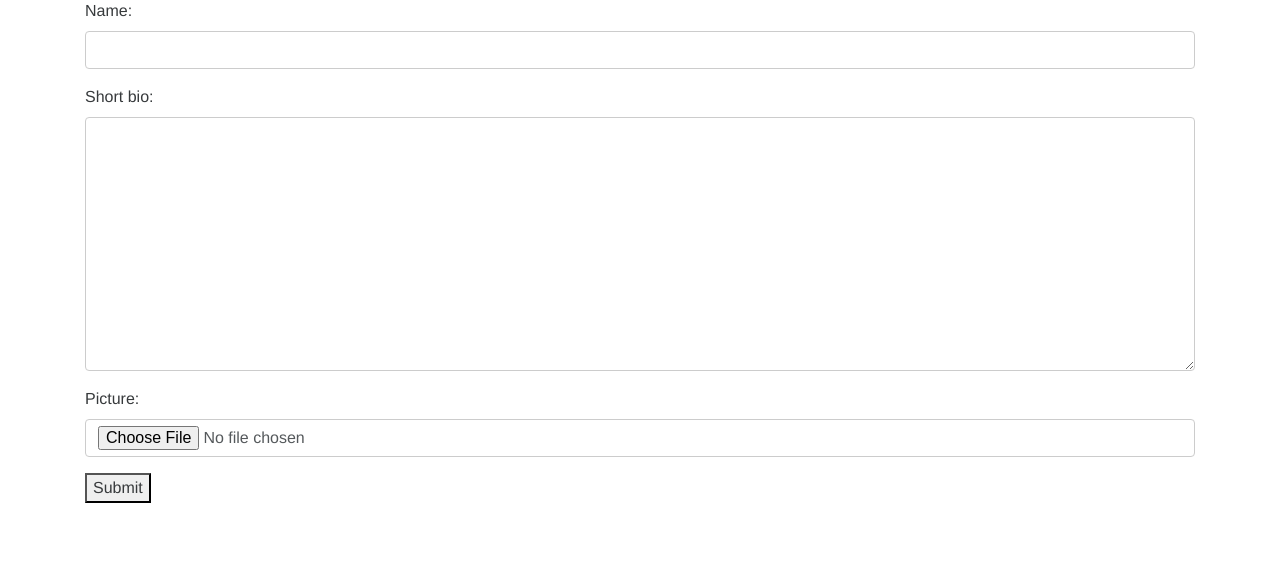
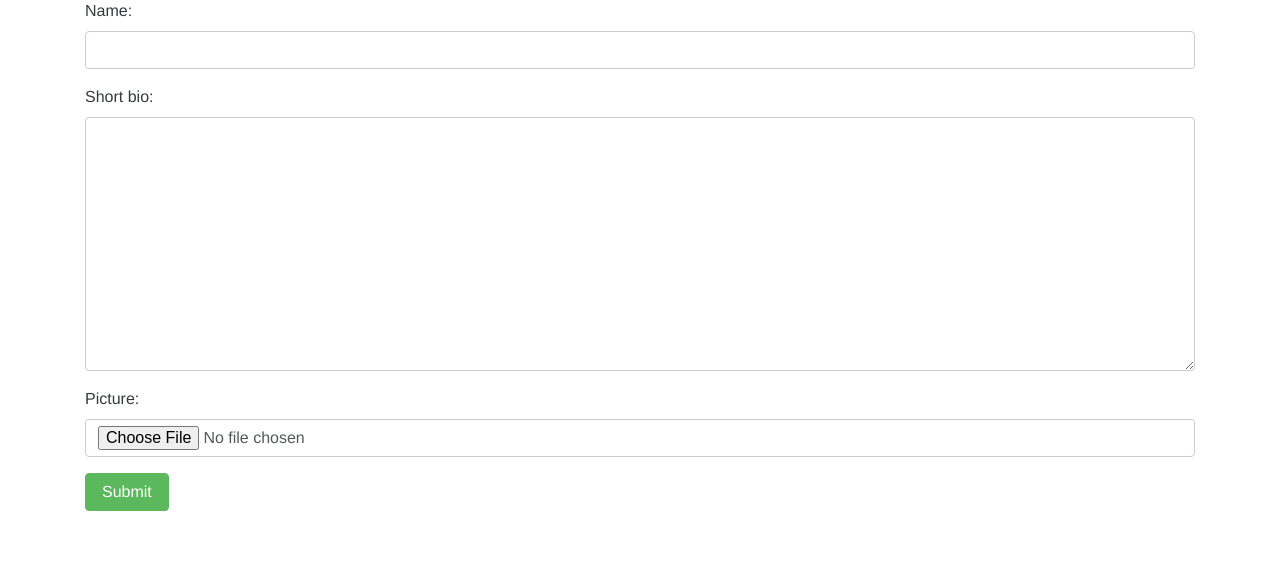
Before and after one commit to amlatyrngom/django-heroku-backblazeb2-tutorial-website, a Django app: page /new_member/ in a window 1280 px wide. Shown: the part 81-654 px from the top of the page. Run offline with Django 3.2, Linux system fonts and the light colour scheme; some libraries are stand-ins or nearby versions.

Commit message:
Fix upload button

```diff
--- a/members/templates/new_member.html
+++ b/members/templates/new_member.html
@@ -10,7 +10,7 @@
 <form action="" method="post" enctype="multipart/form-data">
   {% csrf_token %}
   {{form.as_p}}
-  <button type="submit" >Submit</button>
+  <button type="submit" class="btn btn-success" >Submit</button>
 </form>
 {% endblock %}
 
```
